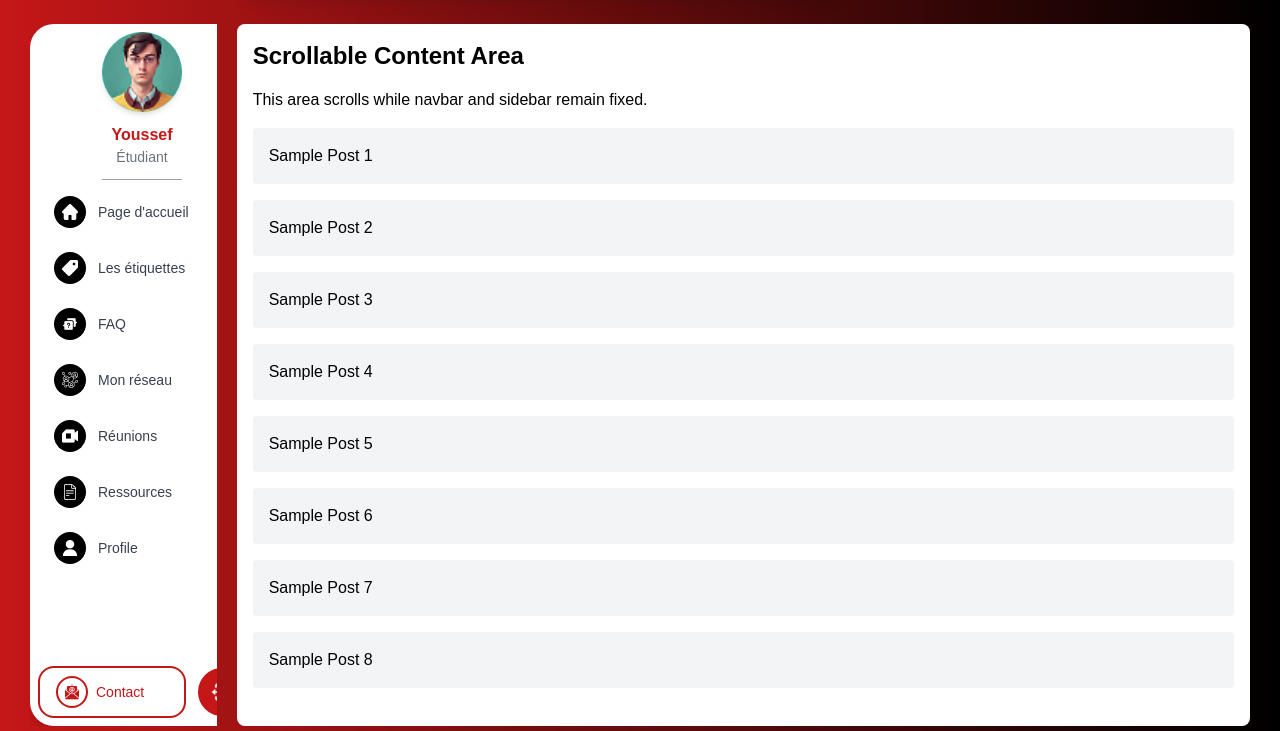
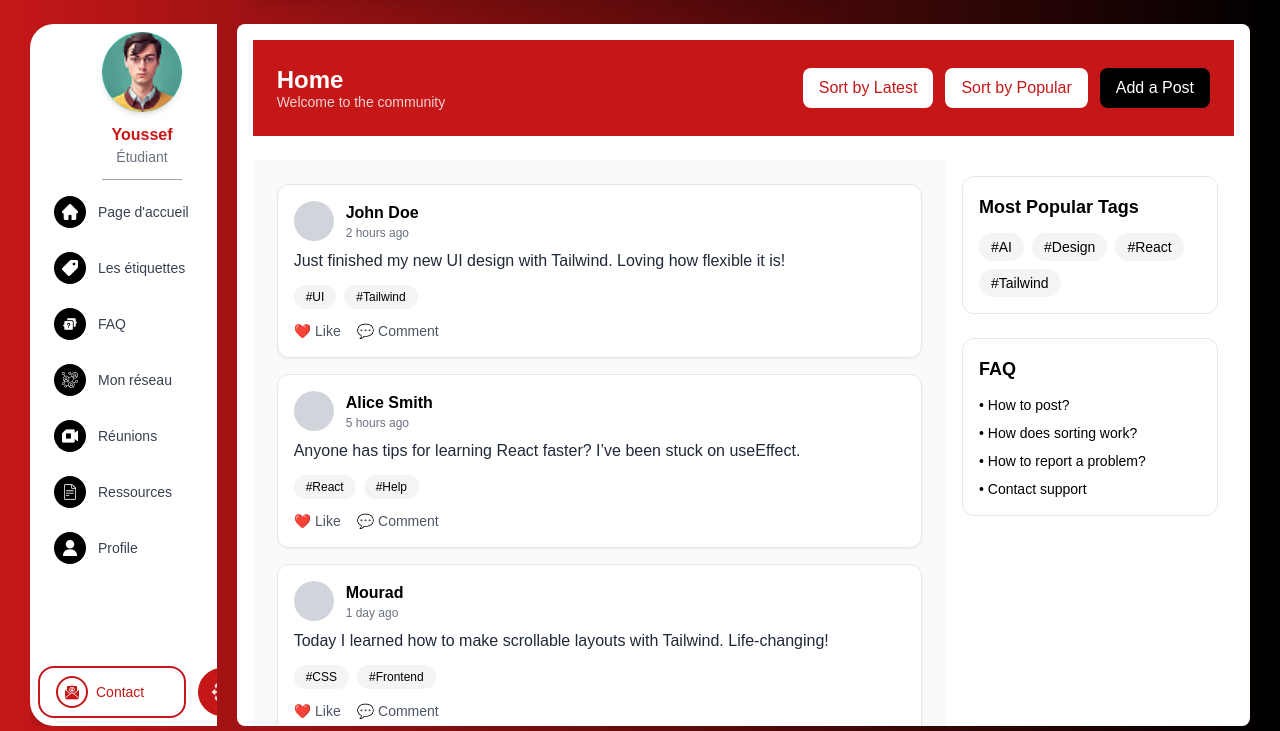
Before and after one commit to mariemammari/3ATogether_4twin, a website: page public/index.html in a window 1280 px wide. Shown: the part 69-800 px from the top of the page. Drawn offline with Linux system fonts and the light colour scheme; a web font is replaced by a local one.

Commit message:
pulli sofiene

```diff
--- a/public/index.html
+++ b/public/index.html
@@ -161,7 +161,7 @@
                         <!-- Navigation Menu - Scrollable if needed -->
                         <nav class="flex-1 overflow-y-auto">
                             <!-- Page d'accueil -->
-                            <a href="javascript:void(0)"
+                            <a href="javascript:void(0)" onclick="loadPage('home')"
                                 class="flex items-center gap-3 px-4 py-3 rounded-xl hover:bg-brand-grey/30 transition text-gray-700 group">
                                 <div class="w-8 h-8 bg-black rounded-full flex items-center justify-center flex-shrink-0
                 group-hover:bg-brand-red transition-colors">
@@ -171,7 +171,7 @@
                             </a>
 
                             <!-- Les étiquettes -->
-                            <a href="javascript:void(0)"
+                            <a href="javascript:void(0)" onclick="loadPage('tags')"
                                 class="flex items-center gap-3 px-4 py-3 rounded-xl hover:bg-brand-grey/30 transition text-gray-700 group">
                                 <div class="w-8 h-8 bg-black rounded-full flex items-center justify-center flex-shrink-0
                 group-hover:bg-brand-red transition-colors">
--- a/public/pages/home.html
+++ b/public/pages/home.html
@@ -1,19 +1,133 @@
-<!-- This is the SCROLLABLE area -->
+<!-- HEADER (fixed) -->
+<header class="h-24 bg-brand-red text-white px-6 flex flex-col justify-center flex-none sticky top-0 z-50">
+    <div class="flex items-center justify-between">
+        <div>
+            <h1 class="text-2xl font-bold">Home</h1>
+            <p class="text-sm text-white/80 -mt-1">Welcome to the community</p>
+        </div>
 
-    <!-- Content loads here automatically -->
+        <div class="flex items-center gap-3">
+            <button class="px-4 py-2 bg-white text-brand-red font-medium rounded-lg">
+                Sort by Latest
+            </button>
+            <button class="px-4 py-2 bg-white text-brand-red font-medium rounded-lg">
+                Sort by Popular
+            </button>
+            <button class="px-4 py-2 bg-black text-white font-medium rounded-lg">
+                Add a Post
+            </button>
+        </div>
+    </div>
+</header>
 
-    <!-- DEMO CONTENT (Remove this and load your actual content) -->
-    <div class="space-y-4">
-        <h1 class="text-2xl font-bold">Scrollable Content Area</h1>
-        <p>This area scrolls while navbar and sidebar remain fixed.</p>
+<!-- PAGE LAYOUT -->
+<div class="flex flex-1 overflow-hidden">
 
-        <!-- Add more content to test scrolling -->
-        <div class="bg-gray-100 p-4 rounded">Sample Post 1</div>
-        <div class="bg-gray-100 p-4 rounded">Sample Post 2</div>
-        <div class="bg-gray-100 p-4 rounded">Sample Post 3</div>
-        <div class="bg-gray-100 p-4 rounded">Sample Post 4</div>
-        <div class="bg-gray-100 p-4 rounded">Sample Post 5</div>
-        <div class="bg-gray-100 p-4 rounded">Sample Post 6</div>
-        <div class="bg-gray-100 p-4 rounded">Sample Post 7</div>
-        <div class="bg-gray-100 p-4 rounded">Sample Post 8</div>
-    </div>
+
+    <!-- MAIN CONTENT (scrollable) -->
+    <main class="flex-1 overflow-y-auto p-6 bg-gray-50 space-y-4">
+
+        <!-- POST 1 -->
+        <article class="bg-white rounded-xl shadow-sm p-4 border">
+            <div class="flex items-center gap-3 mb-2">
+                <div class="w-10 h-10 bg-gray-300 rounded-full"></div>
+                <div>
+                    <h4 class="font-semibold">John Doe</h4>
+                    <p class="text-xs text-gray-500">2 hours ago</p>
+                </div>
+            </div>
+            <p class="text-gray-800 mb-3">
+                Just finished my new UI design with Tailwind. Loving how flexible it is!
+            </p>
+
+            <div class="flex gap-2 mb-3">
+                <span class="px-3 py-1 bg-gray-100 rounded-full text-xs">#UI</span>
+                <span class="px-3 py-1 bg-gray-100 rounded-full text-xs">#Tailwind</span>
+            </div>
+
+            <div class="flex gap-4 text-sm text-gray-600">
+                <button class="hover:text-brand-red">❤️ Like</button>
+                <button class="hover:text-brand-red">💬 Comment</button>
+            </div>
+        </article>
+
+        <!-- POST 2 -->
+        <article class="bg-white rounded-xl shadow-sm p-4 border">
+            <div class="flex items-center gap-3 mb-2">
+                <div class="w-10 h-10 bg-gray-300 rounded-full"></div>
+                <div>
+                    <h4 class="font-semibold">Alice Smith</h4>
+                    <p class="text-xs text-gray-500">5 hours ago</p>
+                </div>
+            </div>
+            <p class="text-gray-800 mb-3">
+                Anyone has tips for learning React faster? I’ve been stuck on useEffect.
+            </p>
+
+            <div class="flex gap-2 mb-3">
+                <span class="px-3 py-1 bg-gray-100 rounded-full text-xs">#React</span>
+                <span class="px-3 py-1 bg-gray-100 rounded-full text-xs">#Help</span>
+            </div>
+
+            <div class="flex gap-4 text-sm text-gray-600">
+                <button class="hover:text-brand-red">❤️ Like</button>
+                <button class="hover:text-brand-red">💬 Comment</button>
+            </div>
+        </article>
+
+        <!-- POST 3 -->
+        <article class="bg-white rounded-xl shadow-sm p-4 border">
+            <div class="flex items-center gap-3 mb-2">
+                <div class="w-10 h-10 bg-gray-300 rounded-full"></div>
+                <div>
+                    <h4 class="font-semibold">Mourad</h4>
+                    <p class="text-xs text-gray-500">1 day ago</p>
+                </div>
+            </div>
+            <p class="text-gray-800 mb-3">
+                Today I learned how to make scrollable layouts with Tailwind. Life-changing!
+            </p>
+
+            <div class="flex gap-2 mb-3">
+                <span class="px-3 py-1 bg-gray-100 rounded-full text-xs">#CSS</span>
+                <span class="px-3 py-1 bg-gray-100 rounded-full text-xs">#Frontend</span>
+            </div>
+
+            <div class="flex gap-4 text-sm text-gray-600">
+                <button class="hover:text-brand-red">❤️ Like</button>
+                <button class="hover:text-brand-red">💬 Comment</button>
+            </div>
+        </article>
+
+    </main>
+
+
+
+    <!-- RIGHT SIDEBAR (fixed, scrollable separately) -->
+    <aside class="w-72 bg-white border-l p-4 space-y-6 overflow-y-auto flex-none sticky top-24 h-[calc(100vh-96px)]">
+
+        <!-- Most Popular Tags -->
+        <div class="border rounded-xl p-4">
+            <h3 class="font-semibold text-lg mb-3">Most Popular Tags</h3>
+            <div class="flex flex-wrap gap-2">
+                <span class="px-3 py-1 bg-gray-100 rounded-full text-sm">#AI</span>
+                <span class="px-3 py-1 bg-gray-100 rounded-full text-sm">#Design</span>
+                <span class="px-3 py-1 bg-gray-100 rounded-full text-sm">#React</span>
+                <span class="px-3 py-1 bg-gray-100 rounded-full text-sm">#Tailwind</span>
+            </div>
+        </div>
+
+        <!-- FAQ -->
+        <div class="border rounded-xl p-4">
+            <h3 class="font-semibold text-lg mb-3">FAQ</h3>
+            <ul class="space-y-2 text-sm">
+                <li>• How to post?</li>
+                <li>• How does sorting work?</li>
+                <li>• How to report a problem?</li>
+                <li>• Contact support</li>
+            </ul>
+        </div>
+
+    </aside>
+
+</div>
--- a/tailwind.config.js
+++ b/tailwind.config.js
@@ -10,6 +10,7 @@ module.exports = {
     extend: {
       fontFamily: {
         redhat: ['"Red Hat"', 'sans-serif'],
+        poppins: ['"Poppins"', 'sans-serif'],
       },
       colors: {
         'brand-red': '#C51718',
```
Also changed, not shown: public/output.css.
